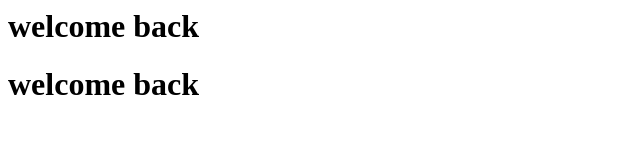
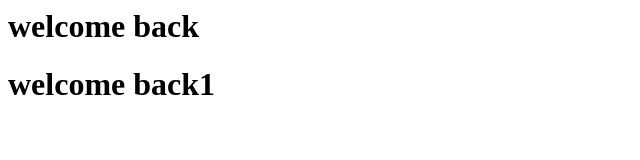
Before and after one commit to annuu1/crm, a plain HTML site: page index.html in a window 1280 px wide. Shown: the full height of the page, 0-640 px from the left. Drawn offline with Linux system fonts and the light colour scheme.

Commit message:
Update index.html

```diff
--- a/index.html
+++ b/index.html
@@ -4,7 +4,7 @@
 </head>
 <body>
     <h1>welcome back</h1>
-    <h1>welcome back</h1>
+    <h1>welcome back1</h1>
     <a href="pages/1st.html>click</a>
 </body>
 </html>
```
